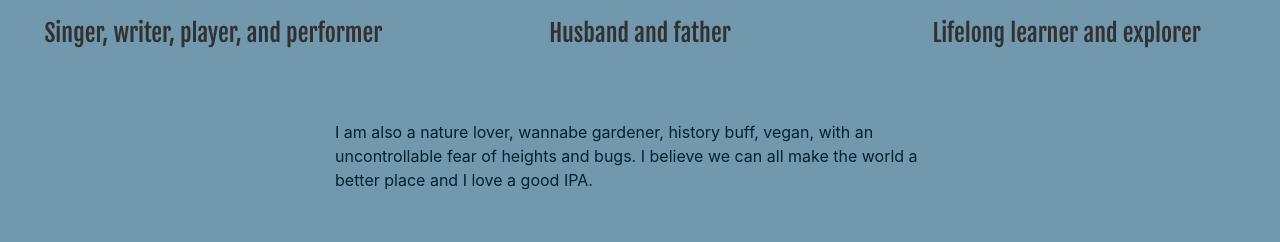
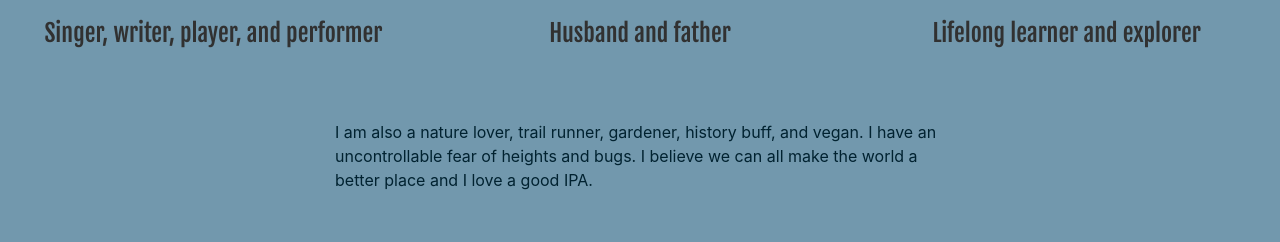
Before and after one commit to Devco2011/Devco2011.github.io, a React (Create React App) app: page / in a window 1280 px wide. Shown: the part 1080-1322 px from the top of the page. Built offline with nearby package versions, Linux system fonts and the light colour scheme.

Commit message:
fixed about me

```diff
--- a/src/main/About.js
+++ b/src/main/About.js
@@ -54,7 +54,7 @@ export const About = () => {
                 <Row className="justify-content-md-center pt-4">
                     <Col className="col-12 col-md-6">
                         <div className="about-div">
-                            <ScrollAnimation animateIn="animate__animated animate__fadeIn"><p class="lightBlue">I am also a nature lover, wannabe gardener, history buff, vegan, with an uncontrollable fear of heights and bugs. I believe we can all make the world a better place and I love a good IPA.</p>
+                            <ScrollAnimation animateIn="animate__animated animate__fadeIn"><p class="lightBlue">I am also a nature lover, trail runner, gardener, history buff, and vegan. I have an uncontrollable fear of heights and bugs. I believe we can all make the world a better place and I love a good IPA.</p>
                                 <br></br></ScrollAnimation>
                         </div>
                     </Col>
```
Also changed, not shown: 1 other file (tests, documents, lock files or other folders).
